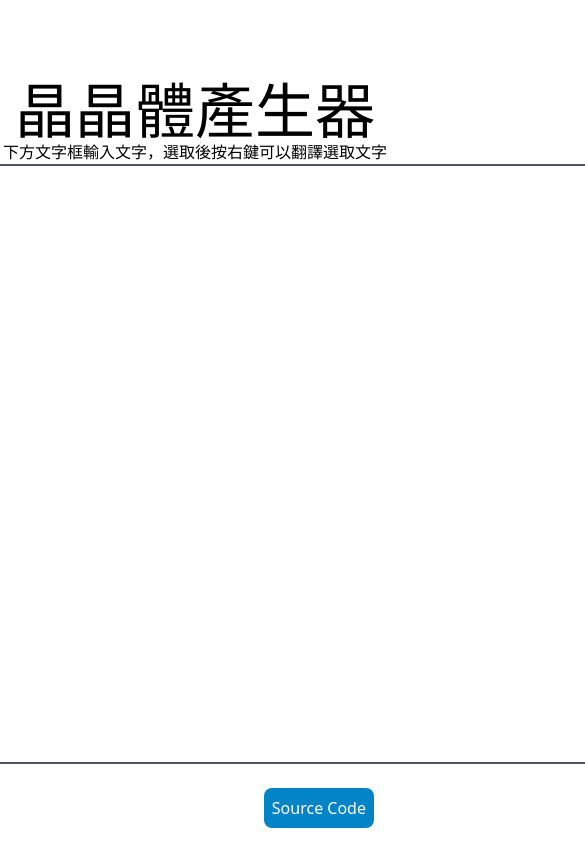
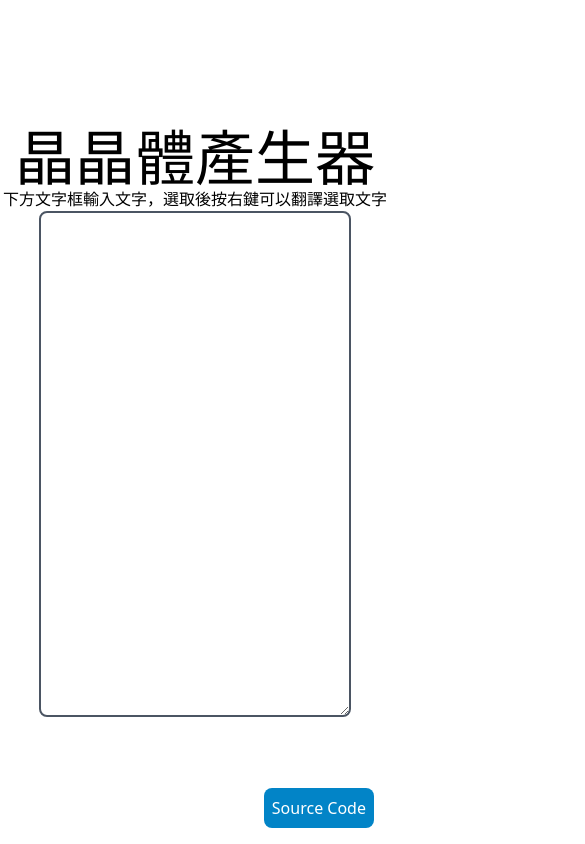
Before and after one commit to simbafs/JingJing, a Next.js app: page / in a window 390 px wide. Shown: the whole page, 585 px wide, since content can reach past the window. Built offline with nearby package versions, Linux system fonts and the light colour scheme.

Commit message:
improve responsive

```diff
--- a/pages/index.tsx
+++ b/pages/index.tsx
@@ -35,7 +35,7 @@ export default function Home() {
 			<h1 className="text-6xl">晶晶體產生器</h1>
 			<h2>下方文字框輸入文字，選取後按右鍵可以翻譯選取文字</h2>
 			<textarea
-				className="border-2 border-gray-600 rounded-lg p-6 min-h-[600px] min-w-[800px]"
+				className="border-2 border-gray-600 rounded-lg p-4 w-[80%] h-[60%]"
 				value={input}
 				onChange={e => setInput(() => e.target.value)}
 				onContextMenu={handleContext}
```
